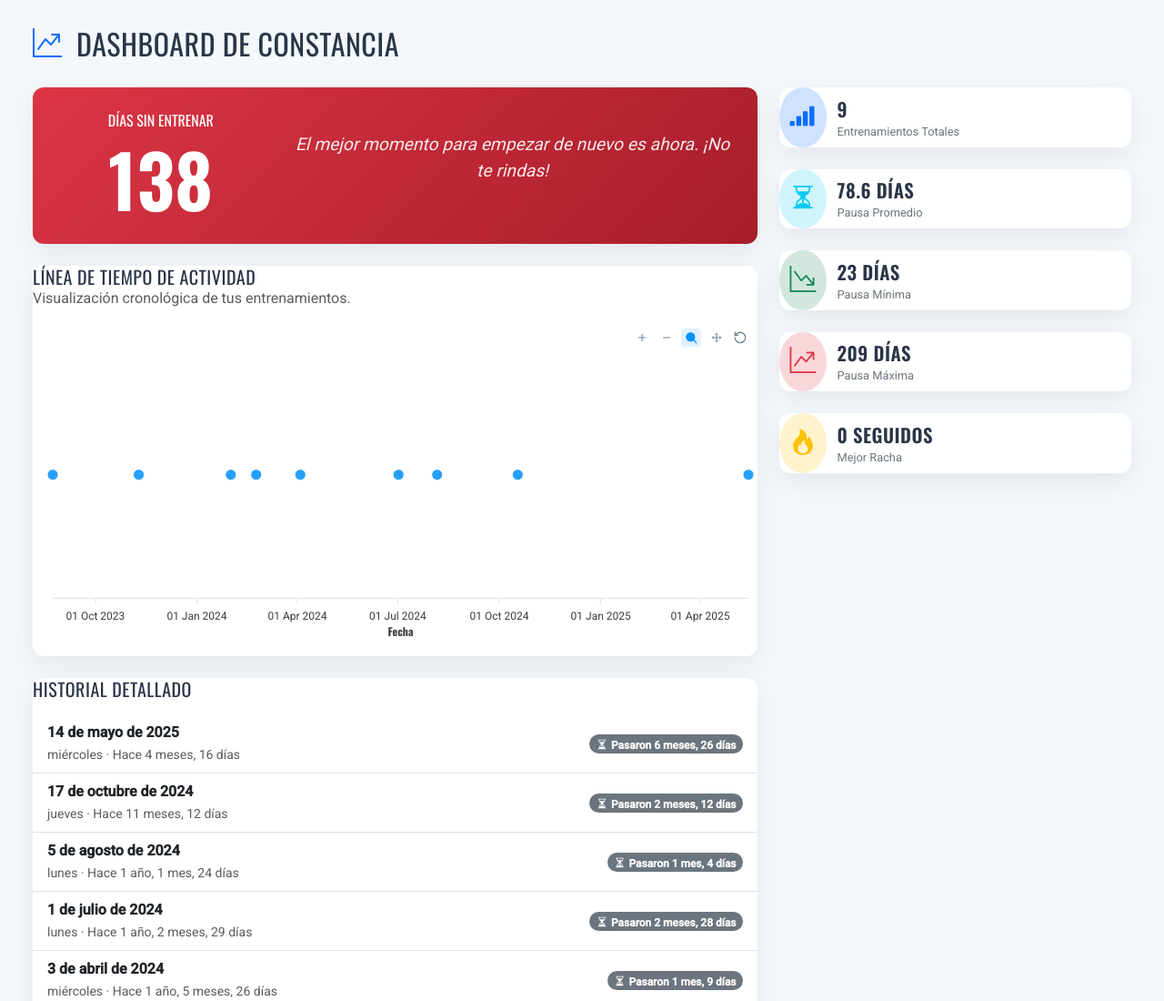
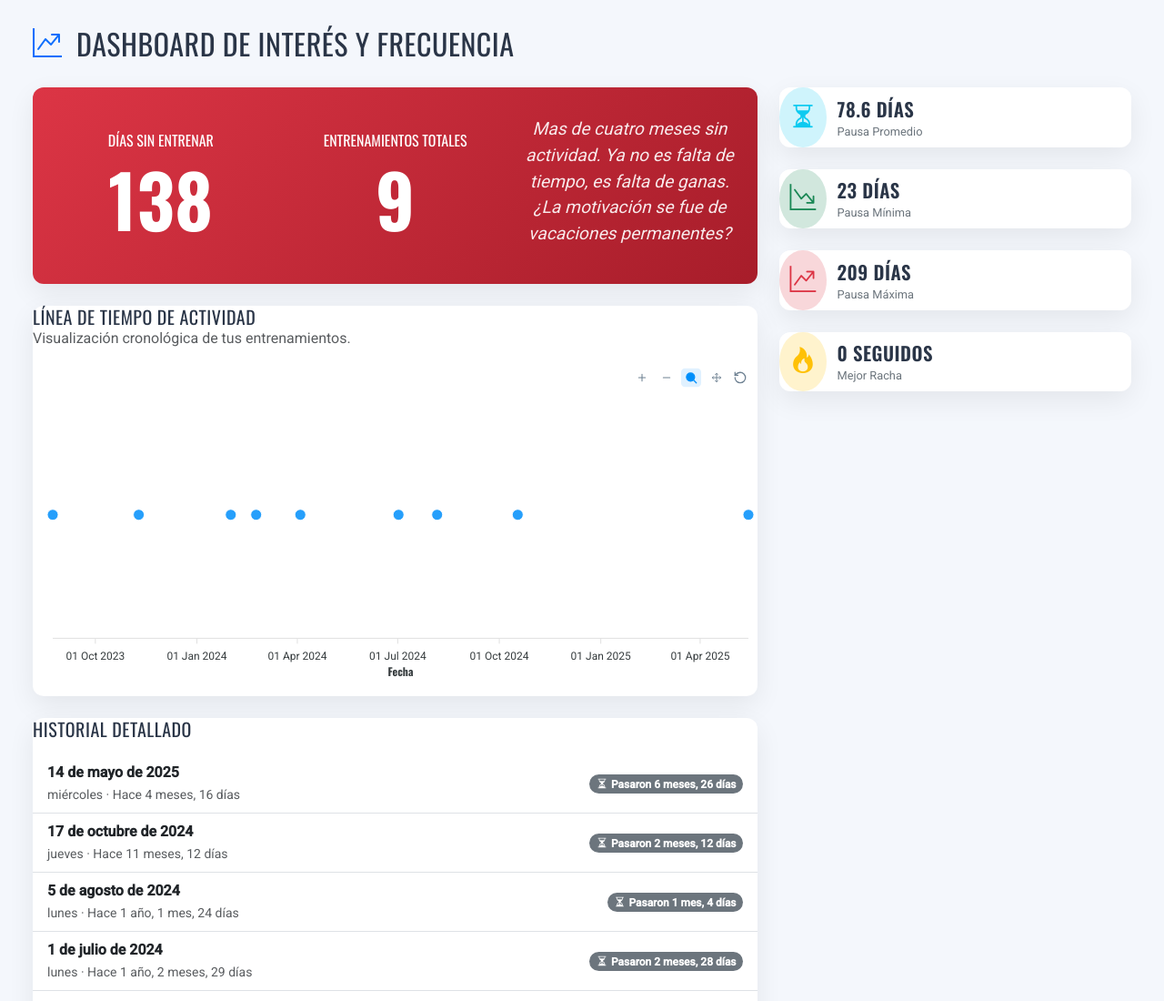
Before and after one commit to chilesoftware/mientrenamiento, a plain HTML site: page index.html in a window 1280 px wide. Shown: the top 1100 px of the page at 91% size. Drawn offline with nearby package versions, Linux system fonts and the light colour scheme.

Commit message:
Update index.html

```diff
--- a/index.html
+++ b/index.html
@@ -3,7 +3,7 @@
 <head>
     <meta charset="UTF-8">
     <meta name="viewport" content="width=device-width, initial-scale=1.0">
-    <title>Dashboard de Constancia y Frecuencia</title>
+    <title>Dashboard de INTERÉS y Frecuencia</title>
 
     <!-- Google Fonts - Oswald y Roboto -->
     <link rel="preconnect" href="https://fonts.googleapis.com">
@@ -64,18 +64,18 @@
     <div class="container-fluid">
         <header class="d-flex align-items-center mb-4">
             <i class="bi bi-graph-up-arrow fs-2 me-3 text-primary"></i>
-            <h1 class="h2 mb-0">Dashboard de Constancia</h1>
+            <h1 class="h2 mb-0">Dashboard de INTERÉS y Frecuencia</h1>
         </header>
 
         <div class="row">
             <!-- Columna Principal de Análisis -->
             <div class="col-lg-8">
-                <!-- Hero Widget -->
+                <!-- Hero Widget (con frases sarcásticas) -->
                 <div id="hero-widget" class="dashboard-card hero-widget p-4">
                      <div class="row align-items-center">
                         <div class="col-md-4"><p class="mb-1" style="font-family: var(--font-family-headings); text-transform: uppercase;">Días sin entrenar</p><div id="hero-days" class="display-1">--</div></div>
-                        <div class="col-md-8"><p id="hero-motivation" class="motivational-text fst-italic">Calculando...</p></div>
-                        <!-- El botón de registrar ha sido eliminado -->
+                        <div class="col-md-4"><p class="mb-1" style="font-family: var(--font-family-headings); text-transform: uppercase;">Entrenamientos Totales</p><div id="hero-total-trainings" class="display-1">--</div></div>
+                        <div class="col-md-4"><p id="hero-motivation" class="motivational-text fst-italic mt-2">Calculando...</p></div>
                     </div>
                 </div>
 
@@ -100,7 +100,6 @@
             <!-- Barra Lateral de Resúmenes -->
             <div class="col-lg-4 sidebar">
                 <!-- KPIs -->
-                <div class="dashboard-card kpi-card"> <div class="card-body"><i class="bi bi-reception-4 kpi-icon bg-primary-subtle text-primary"></i><div><div id="kpi-total" class="kpi-value">--</div><div class="kpi-label">Entrenamientos Totales</div></div></div> </div>
                 <div class="dashboard-card kpi-card"> <div class="card-body"><i class="bi bi-hourglass-split kpi-icon bg-info-subtle text-info"></i><div><div id="kpi-avg-pause" class="kpi-value">--</div><div class="kpi-label">Pausa Promedio</div></div></div> </div>
                 <div class="dashboard-card kpi-card"> <div class="card-body"><i class="bi bi-graph-down-arrow kpi-icon bg-success-subtle text-success"></i><div><div id="kpi-min-pause" class="kpi-value">--</div><div class="kpi-label">Pausa Mínima</div></div></div> </div>
                 <div class="dashboard-card kpi-card"> <div class="card-body"><i class="bi bi-graph-up-arrow kpi-icon bg-danger-subtle text-danger"></i><div><div id="kpi-max-pause" class="kpi-value">--</div><div class="kpi-label">Pausa Máxima</div></div></div> </div>
@@ -118,8 +117,8 @@
             { "date": "2025-05-14T18:00:00" }, { "date": "2024-10-17T17:00:00" },
             { "date": "2024-08-05T17:00:00" }, { "date": "2024-07-01T17:00:00" },
             { "date": "2024-04-03T17:00:00" }, { "date": "2024-02-23T17:00:00" },
-            { "date": "2024-01-31T17:00:00" },
-            { "date": "2023-11-09T08:00:00" }, { "date": "2023-08-23T09:00:00" }
+            { "date": "2024-01-31T17:00:00" }, { "date": "2023-11-09T08:00:00" },
+            { "date": "2023-08-23T09:00:00" }
         ];
 
         function getDifferenceInDays(d1, d2) { const msInDay = 1000 * 60 * 60 * 24; return Math.floor((new Date(d2) - new Date(d1)) / msInDay); }
@@ -131,7 +130,7 @@
             const now = new Date();
             if (sortedTrainings.length === 0) return;
 
-            // --- Cálculos de KPIs (se mantiene igual) ---
+            // --- Cálculos de KPIs ---
             let totalPauseDays = 0, bestStreak = 0, currentStreak = 0; let minPause = Infinity, maxPause = 0;
             for (let i = 0; i < sortedTrainings.length - 1; i++) {
                 const pause = getDifferenceInDays(sortedTrainings[i + 1], sortedTrainings[i]);
@@ -141,18 +140,37 @@
             if (currentStreak > bestStreak) bestStreak = currentStreak;
             if (minPause === Infinity) minPause = 0;
 
-            // --- Renderizado de KPIs y Widget Principal ---
+            // =================================================================
+            // CAMBIO: Renderizado de KPIs y Widget Sarcástico Extendido
+            // =================================================================
             const daysSinceLast = getDifferenceInDays(sortedTrainings[0], now);
-            let motivationalMessage = '¡El primer paso es registrar tu actividad!';
-            if (daysSinceLast <= 1) { motivationalMessage = '¡Excelente! La disciplina de hoy es el éxito de mañana.'; }
-            else if (daysSinceLast <= 3) { motivationalMessage = '¡Sigue así! Estás construyendo un hábito imparable.'; }
-            else if (daysSinceLast <= 7) { motivationalMessage = 'No dejes que una pequeña pausa se convierta en un gran alto. ¡Es hora de volver!'; }
-            else if (daysSinceLast > 30) { motivationalMessage = 'El mejor momento para empezar de nuevo es ahora. ¡No te rindas!'; }
-            else { motivationalMessage = 'Recuerda tu objetivo. Un pequeño esfuerzo te acerca a él.';}
+            let motivationalMessage = '¿Entrenar? Nah, mejor seguir viendo cómo pasa el tiempo.';
+
+if (daysSinceLast <= 1) {
+  motivationalMessage = '¡Wow, menos de un día! ¿Te hackearon el cuerpo o qué?';
+} else if (daysSinceLast <= 3) {
+  motivationalMessage = '¡Dos entrenamientos en una semana! ¿Estás bien? ¿Necesitas ayuda?';
+} else if (daysSinceLast <= 7) {
+  motivationalMessage = 'Una semana sin moverse… ¡Eso sí que es un récord de inmovilidad!';
+} else if (daysSinceLast <= 30) {
+  motivationalMessage = '¡Felicidades! Has logrado mantener la pereza por casi un mes. Perseverancia nivel experto.';
+} else if (daysSinceLast <= 60) {
+  motivationalMessage = 'Más de un mes sin moverte. ¿Te interesa entrenar o estás esperando que el cuerpo se entrene solo por telepatía?';
+} else if (daysSinceLast <= 120) {
+  motivationalMessage = 'Dos meses. El nivel de desinterés está alcanzando categoría olímpica. ¿Te aburriste de cuidarte?';
+} else if (daysSinceLast <= 240) {
+  motivationalMessage = 'Mas de cuatro meses sin actividad. Ya no es falta de tiempo, es falta de ganas. ¿La motivación se fue de vacaciones permanentes?';
+} else if (daysSinceLast <= 365) {
+  motivationalMessage = 'Medio año sin entrenar. El compromiso con la inactividad es admirable. ¿Estás escribiendo una tesis sobre cómo no hacer nada?';
+} else {
+  motivationalMessage = 'Un año entero sin moverte. Esto ya no es desinterés, es una filosofía de vida. ¿Te consideras un monumento a la quietud?';
+}
+
             document.getElementById('hero-motivation').textContent = motivationalMessage;
 
             const avgPause = sortedTrainings.length > 1 ? (totalPauseDays / (sortedTrainings.length - 1)).toFixed(1) : 0;
-            document.getElementById('kpi-total').textContent = sortedTrainings.length;
+
+            document.getElementById('hero-total-trainings').textContent = sortedTrainings.length;
             document.getElementById('kpi-avg-pause').textContent = `${avgPause} días`;
             document.getElementById('kpi-min-pause').textContent = `${minPause} días`;
             document.getElementById('kpi-max-pause').textContent = `${maxPause} días`;
@@ -163,67 +181,31 @@
             // --- Renderizado del Historial Detallado ---
             const historyList = document.getElementById('training-history-list'); historyList.innerHTML = ''; sortedTrainings.forEach((date, index) => {
                 const li = document.createElement('li'); li.className = 'list-group-item';
-                const timeAgoText = formatTimeAgo(getDifferenceInDays(date, now));
+                const timeAgo = getDifferenceInDays(date, now);
+                const timeAgoText = formatTimeAgo(timeAgo);
                 let badgeHTML; if (index === sortedTrainings.length - 1) { badgeHTML = `<span class="badge bg-dark rounded-pill"><i class="bi bi-flag-fill me-1"></i>Primer registro</span>`; } else { badgeHTML = `<span class="badge bg-secondary rounded-pill"><i class="bi bi-hourglass-split me-1"></i>Pasaron ${formatTimeDifference(getDifferenceInDays(sortedTrainings[index + 1], date))}</span>`; }
                 li.innerHTML = `<div class="d-flex justify-content-between align-items-center flex-wrap"><div><div class="fw-bold">${date.toLocaleDateString('es-ES', { day: 'numeric', month: 'long', year: 'numeric' })}</div><small class="text-muted">${date.toLocaleDateString('es-ES', { weekday: 'long' })} &middot; ${timeAgoText}</small></div><div class="mt-2 mt-sm-0">${badgeHTML}</div></div>`; historyList.appendChild(li);
             });
 
-            // =================================================================
-            // CAMBIO: Configuración del gráfico de Línea de Tiempo (Scatter)
-            // =================================================================
+            // --- Configuración del gráfico de Línea de Tiempo ---
+            const timelineChartData = sortedTrainings.map(date => [date.getTime(), 1]).reverse();
 
-            // 1. Preparar datos para el gráfico de dispersión
-            const timelineChartData = sortedTrainings.map(date => {
-                // Cada punto es [timestamp, valor_en_y]
-                // Usamos un valor Y constante para que todos los puntos estén en la misma línea
-                return [date.getTime(), 1];
-            }).reverse(); // Revertir para que se muestre en orden cronológico
-
-            // 2. Opciones de configuración del gráfico
             const timelineOptions = {
-                series: [{
-                    name: 'Entrenamiento',
-                    data: timelineChartData
-                }],
-                chart: {
-                    type: 'scatter', // Tipo de gráfico: dispersión
-                    height: 350,
-                    zoom: { enabled: true, type: 'x' },
-                    toolbar: { show: true, tools: { download: false, pan: true, reset: true } },
-                    fontFamily: 'Roboto, sans-serif'
-                },
-                xaxis: {
-                    type: 'datetime',
-                    labels: { datetimeUTC: false, format: 'dd MMM yyyy' },
-                    title: { text: 'Fecha', style: { fontFamily: 'Oswald, sans-serif' } }
-                },
-                yaxis: {
-                    // Ocultamos el eje Y porque no tiene un valor real, solo es para posicionar
-                    labels: { show: false },
-                    axisTicks: { show: false },
-                    axisBorder: { show: false }
-                },
+                series: [{ name: 'Entrenamiento', data: timelineChartData }],
+                chart: { type: 'scatter', height: 350, zoom: { enabled: true, type: 'x' }, toolbar: { show: true, tools: { download: false, pan: true, reset: true } }, fontFamily: 'Roboto, sans-serif' },
+                xaxis: { type: 'datetime', labels: { datetimeUTC: false, format: 'dd MMM yyyy' }, title: { text: 'Fecha', style: { fontFamily: 'Oswald, sans-serif' } } },
+                yaxis: { labels: { show: false }, axisTicks: { show: false }, axisBorder: { show: false } },
                 tooltip: {
-                    // Tooltip personalizado para mostrar solo la fecha y hora
                     x: { format: 'dddd, dd MMM yyyy - HH:mm' },
                     y: {
                         formatter: () => 'Actividad registrada',
-                        title: {
-                            formatter: () => '',
-                        },
+                        title: { formatter: () => '' },
                     },
                 },
-                markers: {
-                    size: 6, // Tamaño de los puntos para que sean visibles
-                    hover: { sizeOffset: 3 }
-                },
-                grid: {
-                    show: true,
-                    yaxis: { lines: { show: false } }, // Ocultar líneas de la cuadrícula horizontal
-                }
+                markers: { size: 6, hover: { sizeOffset: 3 } },
+                grid: { show: true, yaxis: { lines: { show: false } } }
             };
 
-            // 3. Renderizar el gráfico
             new ApexCharts(document.querySelector("#timeline-chart-apex"), timelineOptions).render();
         });
     </script>
```
